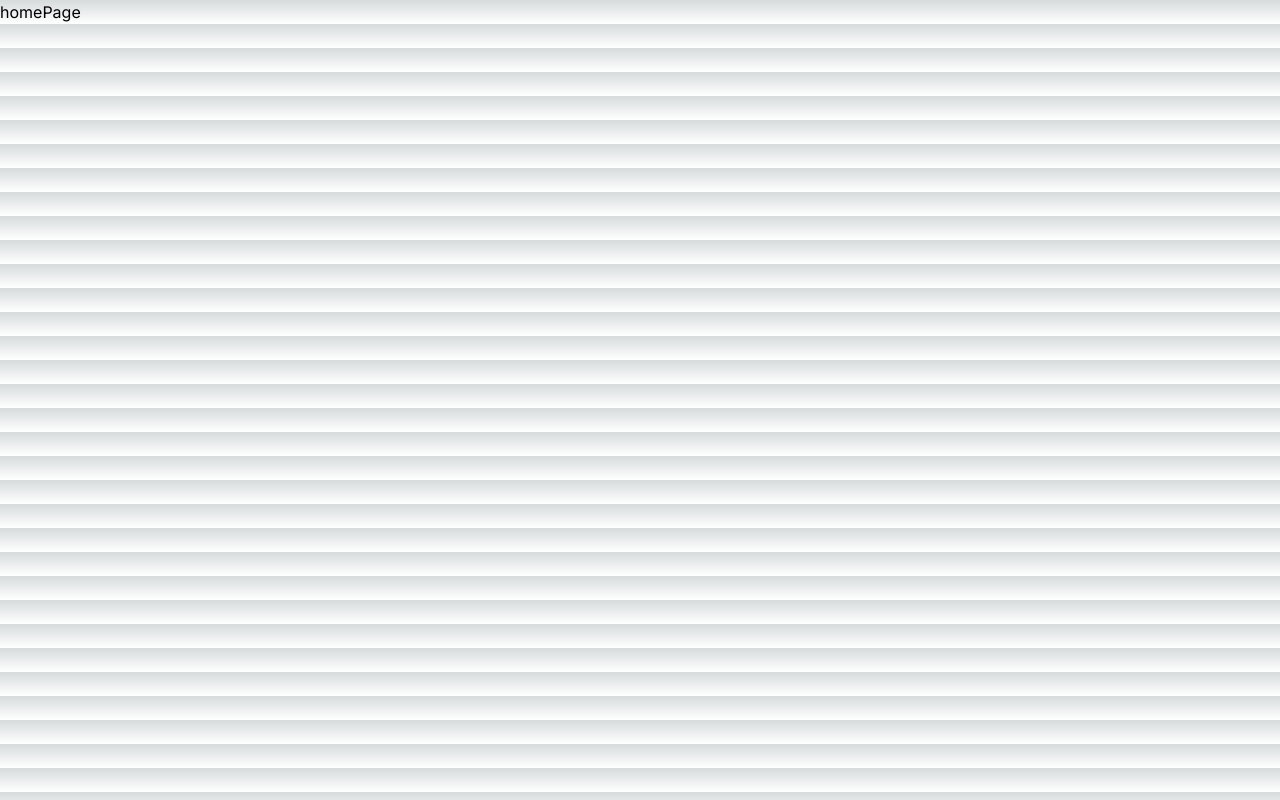
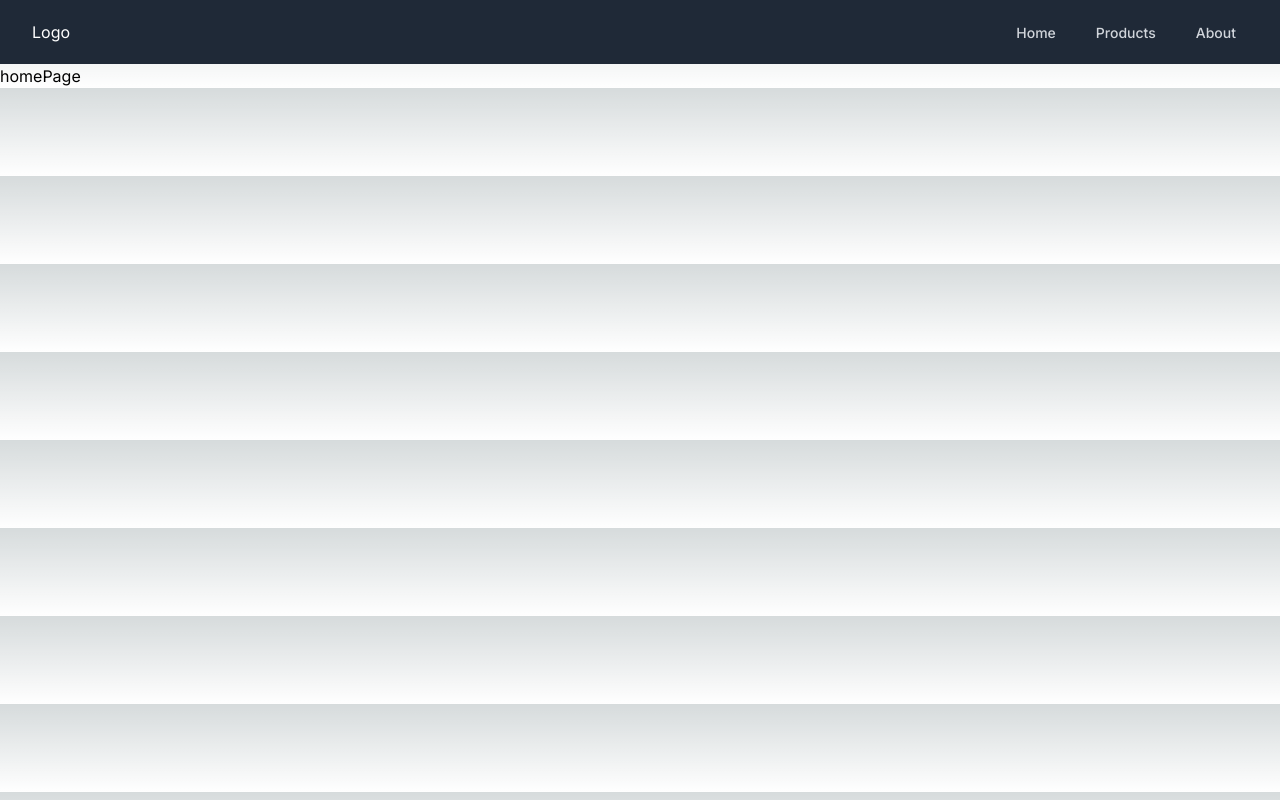
Before and after one commit to OsamaSaw/effective-octo-umbrella, a Next.js app: page /about in a window 1280 px wide. Built offline with nearby package versions, Linux system fonts and the light colour scheme.

Commit message:
first look

```diff
--- a/src/app/layout.tsx
+++ b/src/app/layout.tsx
@@ -1,22 +1,24 @@
-import './globals.css'
-import type { Metadata } from 'next'
-import { Inter } from 'next/font/google'
+"use client"
+import './globals.css';
+import type { Metadata } from 'next';
+import { Inter } from 'next/font/google';
+import Navbar from "@/components/Navbar";
+import React from "react";
 
-const inter = Inter({ subsets: ['latin'] })
-
-export const metadata: Metadata = {
-  title: 'Create Next App',
-  description: 'Generated by create next app',
-}
+const inter = Inter({ subsets: ['latin'] });
 
 export default function RootLayout({
                                        children,
                                    }: {
     children: React.ReactNode
 }) {
+
     return (
         <html lang="en">
-      <body className={inter.className}>{children}</body>
+        <body className={inter.className}>
+        { <Navbar />}
+        <main>{children}</main>
+        </body>
         </html>
-  )
+    );
 }
--- a/src/components/Navbar.tsx
+++ b/src/components/Navbar.tsx
@@ -1,24 +1,56 @@
-import React from 'react';
+import React, { useState } from 'react';
 import Link from 'next/link';
 
 const Navbar: React.FC = () => {
+    const [isProductsMenuOpen, setProductsMenuOpen] = useState(false);
+
+    const handleProductsMenuToggle = () => {
+        setProductsMenuOpen(!isProductsMenuOpen);
+    };
+
     return (
         <nav className="bg-gray-800">
             <div className="max-w-7xl mx-auto px-4 sm:px-6 lg:px-8">
                 <div className="flex items-center justify-between h-16">
                     <div className="flex-shrink-0">
-                        <span className="text-white">Logo</span>
+                        <Link href="/" passHref>
+                            <span className="text-white cursor-pointer">Logo</span>
+                        </Link>
                     </div>
                     <div className="hidden md:block">
                         <div className="ml-10 flex items-baseline space-x-4">
-                            <Link href="/">
-                                <a className="text-gray-300 hover:bg-gray-700 hover:text-white px-3 py-2 rounded-md text-sm font-medium">Home</a>
+                            <Link href="/" passHref>
+                <span className="text-gray-300 hover:bg-gray-700 hover:text-white px-3 py-2 rounded-md text-sm font-medium cursor-pointer">
+                  Home
+                </span>
                             </Link>
-                            <Link href="/products">
-                                <a className="text-gray-300 hover:bg-gray-700 hover:text-white px-3 py-2 rounded-md text-sm font-medium">Products</a>
-                            </Link>
-                            <Link href="/about">
-                                <a className="text-gray-300 hover:bg-gray-700 hover:text-white px-3 py-2 rounded-md text-sm font-medium">About</a>
+                            <div
+                                className="relative"
+                                onMouseEnter={handleProductsMenuToggle}
+                                onMouseLeave={handleProductsMenuToggle}
+                            >
+                <span className="text-gray-300 hover:bg-gray-700 hover:text-white px-3 py-2 rounded-md text-sm font-medium cursor-pointer">
+                  Products
+                </span>
+                                {isProductsMenuOpen && (
+                                    <div className="absolute z-10 mt-2 py-2 w-48 bg-white rounded-md shadow-lg">
+                                        <Link href="/products/category1" passHref>
+                      <span className="block px-4 py-2 text-sm text-gray-700 hover:bg-gray-100 cursor-pointer">
+                        Category 1
+                      </span>
+                                        </Link>
+                                        <Link href="/products/category2" passHref>
+                      <span className="block px-4 py-2 text-sm text-gray-700 hover:bg-gray-100 cursor-pointer">
+                        Category 2
+                      </span>
+                                        </Link>
+                                    </div>
+                                )}
+                            </div>
+                            <Link href="/about" passHref>
+                <span className="text-gray-300 hover:bg-gray-700 hover:text-white px-3 py-2 rounded-md text-sm font-medium cursor-pointer">
+                  About
+                </span>
                             </Link>
                         </div>
                     </div>
```
Lines whose indentation alone changed are shown as unchanged.
